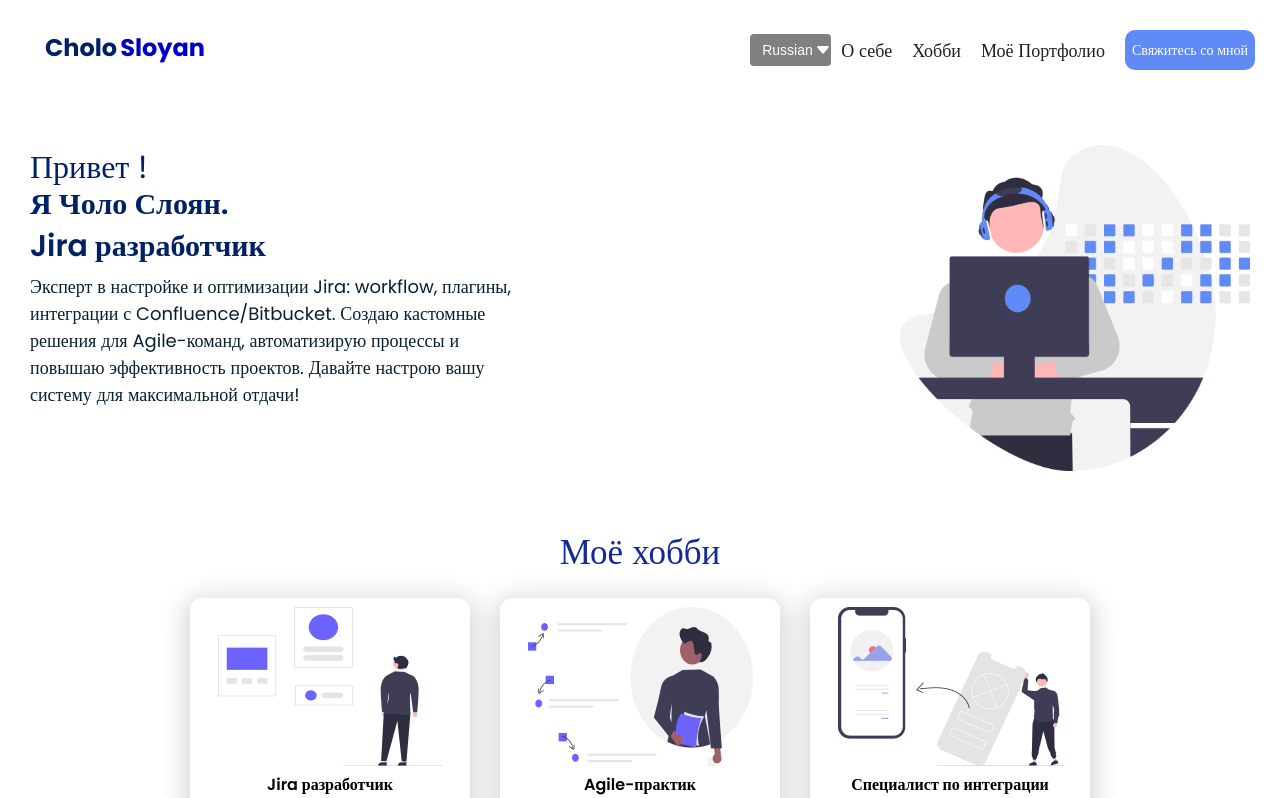
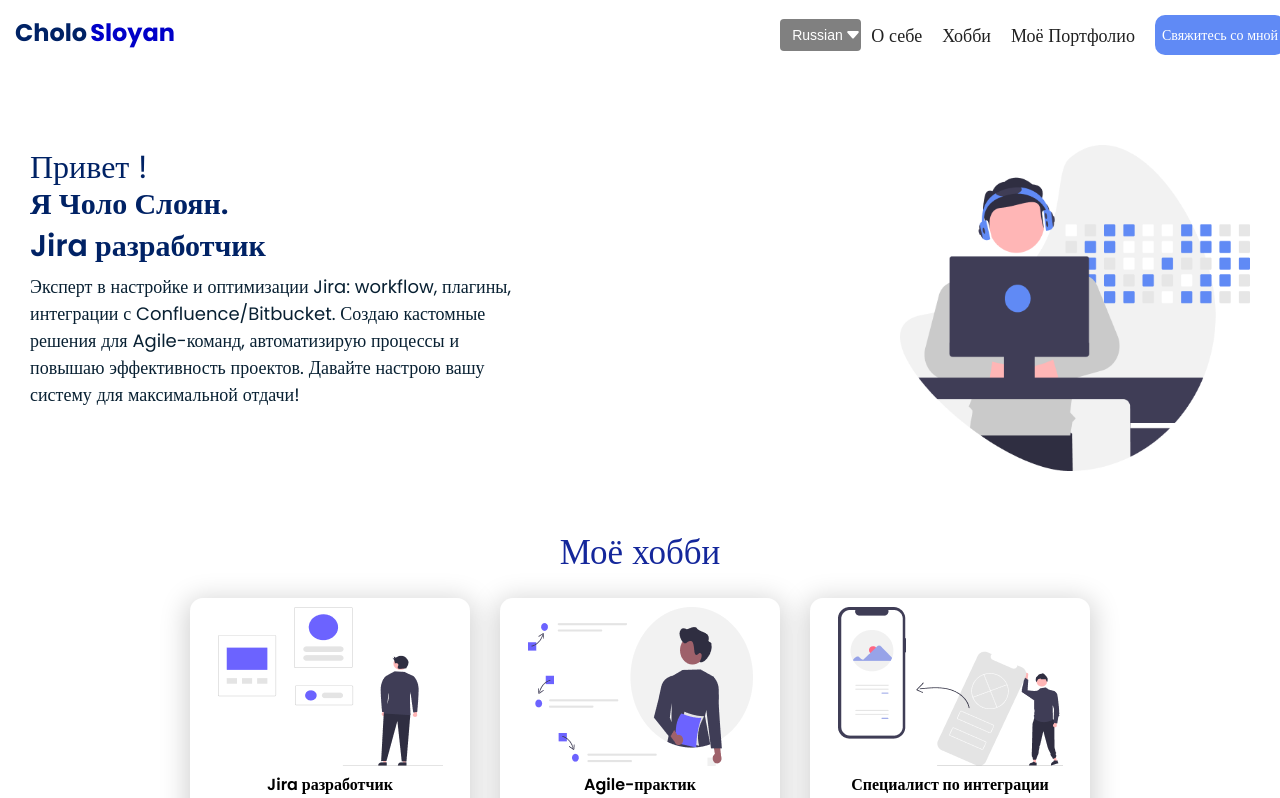
Before and after one commit to knoS77/Cholo, a React (Create React App) app: page / in a window 1280 px wide. Shown: the top 798 px of the page. Built offline with nearby package versions, Linux system fonts and the light colour scheme.

Commit message:
header.css

```diff
--- a/src/pages/Header/Header.css
+++ b/src/pages/Header/Header.css
@@ -10,8 +10,8 @@
     position: relative;
 }
 .header__container {
-    padding: 15px;
-    margin: 15px;
+    /* padding: 15px;
+    margin: 15px; */
     display: flex;
     justify-content: space-between
 }
```
